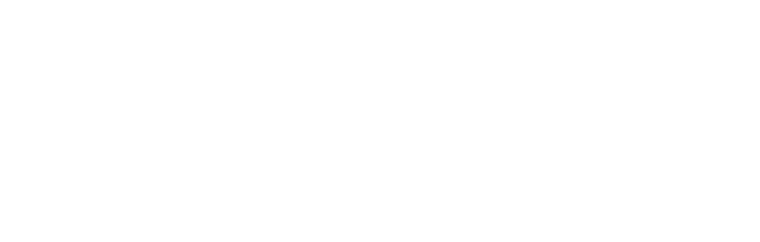
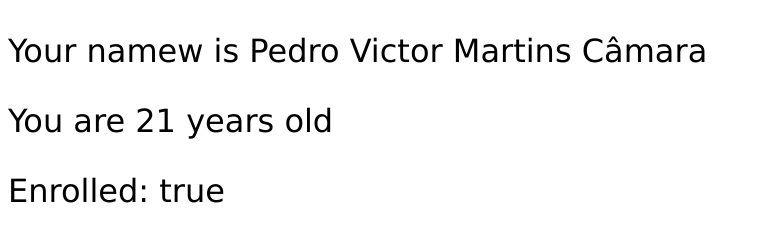
Before and after one commit to pedrovmartinsc/java-script-2, a plain HTML site: page index.html in a window 1280 px wide. Shown: the whole page, without its empty margins (0-760 px from the left). Drawn offline with Linux system fonts and the light colour scheme.

Commit message:
second commit

```diff
--- a/index.html
+++ b/index.html
@@ -7,11 +7,10 @@
     <link rel="stylesheet" href="./style.css">
 </head>
 <body>
-    <h1 id="myH1">
-
-    </h1>
-    <p id="myP"></p>
-    <script defer; src="./script2.js">
+    <p id="p1"></p>
+    <p id="p2"></p>
+    <p id="p3"></p>
+    <script  src="./script2.js">
 
     </script>
 
--- a/script2.js
+++ b/script2.js
@@ -1,11 +1,7 @@
-/* variable = A container that stores a value
-              Behaves as if it were the value it contains
-1. declaration   let x;
-2. assigment x = 100;
+let fullName = "Pedro Victor Martins Câmara";
+let age = 21;
+let student = true;
 
-You can only declare a variable one time, you can't declare more than one variable of same name
-
-*/
-let x;
-let y;
-console.log("Hello")
+document.getElementById("p1").textContent = `Your namew is ${fullName}`;
+document.getElementById("p2").textContent = `You are ${age} years old`;
+document.getElementById("p3").textContent = `Enrolled: ${student}`;
```
Also changed, not shown: 1 other file.
